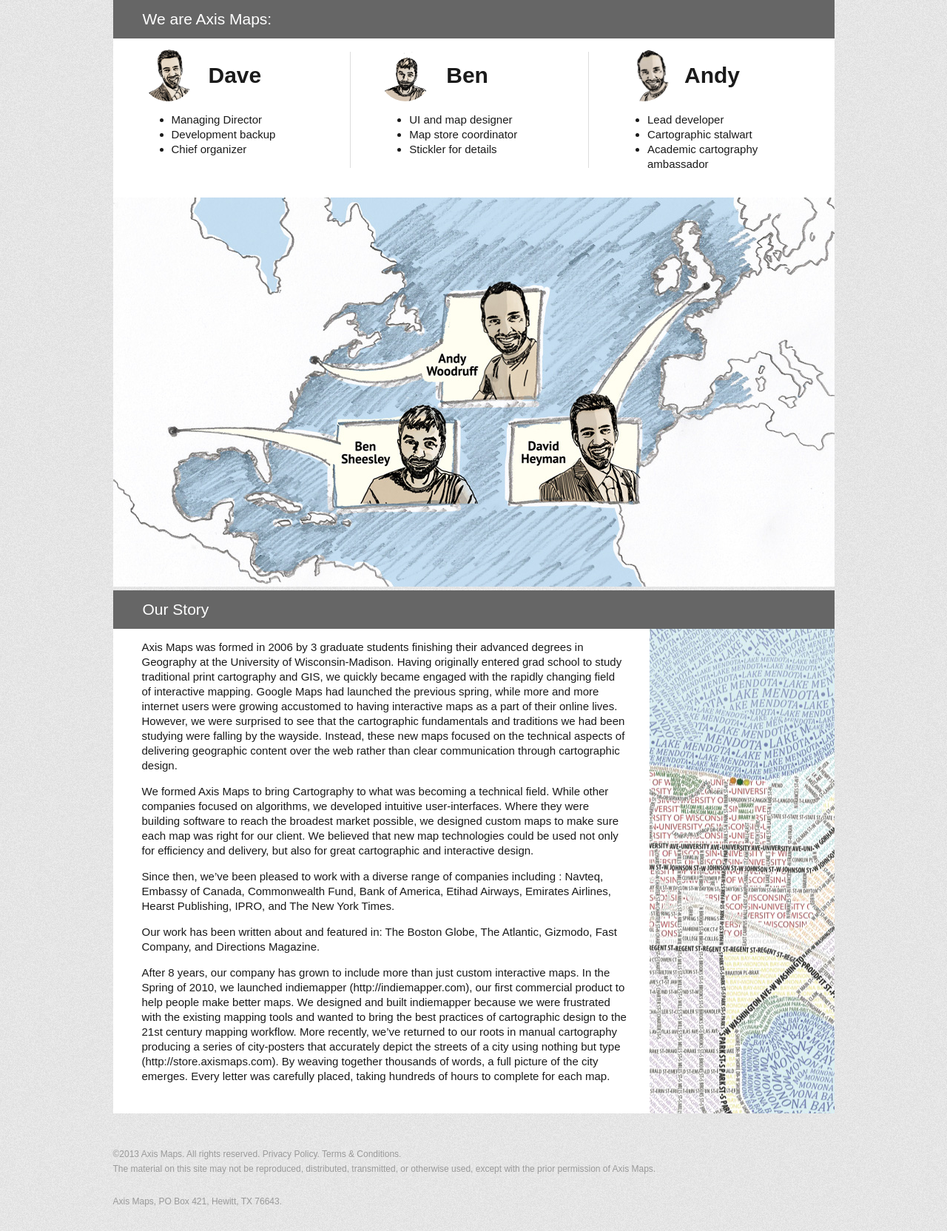
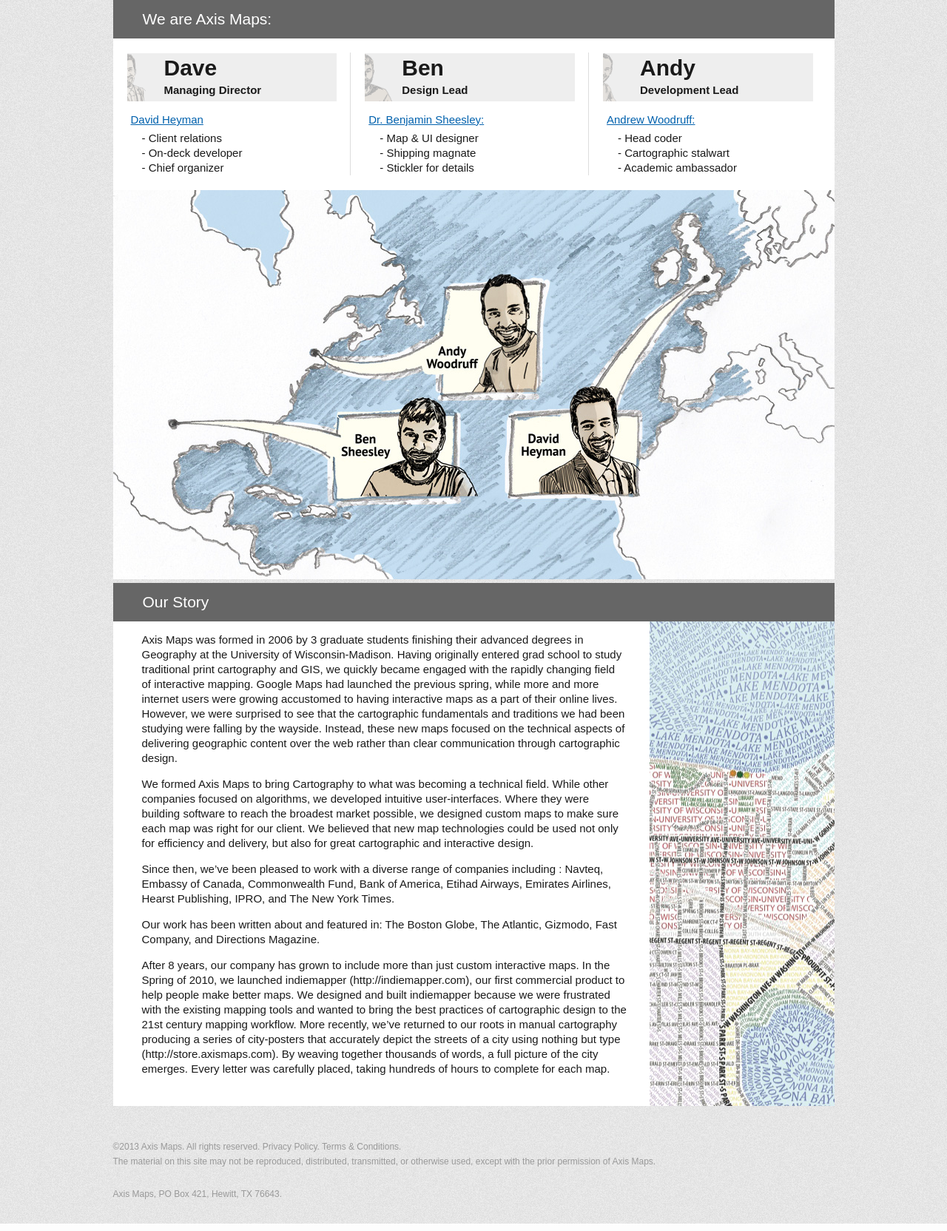
Before and after one commit to axismaps/website, a PHP site: page /company.php in a window 1280 px wide. Shown: the part 195-1859 px from the top of the page at 74% size. Run offline with PHP 8.4, Linux system fonts and the light colour scheme; data that the repository does not hold is empty; some libraries are stand-ins or nearby versions.

Commit message:
Finalized company page

```diff
--- a/company.php
+++ b/company.php
@@ -3,7 +3,7 @@
 	<head>
 		<meta charset="utf-8">
 		<meta http-equiv="X-UA-Compatible" content="IE=edge">
-		<title>Axis Maps Portfolio - Cartography. Visualization. Design.</title>
+		<title>Axis Maps Company - Cartography. Visualization. Design.</title>
 		<meta name="description" content="Axis Maps Data Design Code">
 		<?php include('include/meta.php'); ?>
 	</head>
@@ -14,30 +14,42 @@
 			<section id="trio">
 				<h2 class="ribbon">We are Axis Maps:</h2>
 				<article id="dave" style="height:auto">
-					<div class="headshot"></div>
-					<h3>Dave</h3>
+					<div class="headshot">
+						<img src="images/dave.png" alt="dave" style="margin-left:-85px">
+						<h3>Dave</h3>
+						<b>Managing Director</b>
+					</div>
+					<p><a href="mailto:dave@axismaps.com">David Heyman</a></p>
 					<ul>
-						<li>Managing Director</li>
-						<li>Development backup</li>
+						<li>Client relations</li>
+						<li>On-deck developer</li>
 						<li>Chief organizer</li>
 					</ul>
 				</article>
 				<article id="ben" style="height:auto">
-					<div class="headshot"></div>
-					<h3>Ben</h3>
+					<div class="headshot">
+						<img src="images/ben.png" alt="ben" style="margin-left:-90px">
+						<h3>Ben</h3>
+						<b>Design Lead</b>
+					</div>
+					<p><a href="mailto:ben@axismaps.com">Dr. Benjamin Sheesley:</a></p>
 					<ul>
-						<li>UI and map designer</li>
-						<li>Map store coordinator</li>
+						<li>Map &amp; UI designer</li>
+						<li>Shipping magnate</li>
 						<li>Stickler for details</li>
 					</ul>
 				</article>
 				<article id="andy" style="height:auto">
-					<div class="headshot"></div>
-					<h3>Andy</h3>
+					<div class="headshot">
+						<img src="images/andy.png" alt="andy" style="margin-left:-68px">
+						<h3>Andy</h3>
+						<b>Development Lead</b>
+					</div>
+					<p><a href="mailto:andy@axismaps.com">Andrew Woodruff:</a></p>
 					<ul>
-						<li>Lead developer</li>
+						<li>Head coder</li>
 						<li>Cartographic stalwart</li>
-						<li>Academic cartography ambassador</li>
+						<li>Academic ambassador</li>
 				</article>
 			</section>
 			<img src="images/map.jpg" style="width:100%" />
@@ -48,6 +60,7 @@
 				<p>Since then, we’ve been pleased to work with a diverse range of companies including : Navteq, Embassy of Canada, Commonwealth Fund, Bank of America, Etihad Airways, Emirates Airlines, Hearst Publishing, IPRO, and The New York Times.</p>
 				<p>Our work has been written about and featured in: The Boston Globe, The Atlantic, Gizmodo, Fast Company, and Directions Magazine.</p>
 				<p>After 8 years, our company has grown to include more than just custom interactive maps. In the Spring of 2010, we launched indiemapper (http://indiemapper.com), our first commercial product to help people make better maps. We designed and built indiemapper because we were frustrated with the existing mapping tools and wanted to bring the best practices of cartographic design to the 21st century mapping workflow. More recently, we’ve returned to our roots in manual cartography producing a series of city-posters that accurately depict the streets of a city using nothing but type (http://store.axismaps.com). By weaving together thousands of words, a full picture of the city emerges. Every letter was carefully placed, taking hundreds of hours to complete for each map.</p>
+				<div style="clear:both"></div>
 			</section>
 			<div style="clear:both"></div>
 			<?php include('include/footer.php'); ?>
--- a/css/main.css
+++ b/css/main.css
@@ -671,29 +671,41 @@ p.more span{
 	color: white;
 }
 
-.headshot{
-	height: 70px;
-	width: 70px;
-	border-radius: 50%;
-	float: left;
-	background-size: cover;
-	margin: 15px -50px 0 0;
+#trio ul{
+	list-style: none;
+	padding-left: 0;
+	margin: 0;
 }
 
-.headshot + h3{
-	text-indent: 0;
+#trio ul li::before{
+	content: "- ";
 }
 
-#andy .headshot{
-	background-image: url(../images/andy.jpg);
+.headshot{
+	background-color: #eee;
+	background-size: contain;
+	background-position-y: center;
+	background-repeat: no-repeat;
+	margin: 20px -20px 0;
+	padding-left: 50px;
+	overflow: hidden;
+	height: 65px;
 }
 
-#ben .headshot{
-	background-image: url(../images/ben.jpg);
+.headshot h3{
+	text-indent: 0 !important;
+	margin: 0 !important;
 }
 
-#dave .headshot{
-	background-image: url(../images/dave.jpg);
+.headshot img{
+	float: left;
+	height: 65px;
+	left: 0;
+	opacity: 0.25;
+}
+
+.headshot + p{
+	margin: 15px 0 5px -15px;
 }
 
 @media (max-width: 520px) {
@@ -781,7 +793,7 @@ p.more span{
 
 	}
 	.axis-summary, #history {
-		background: none;
+		background-image: none;
 		padding-bottom: 20px;
 	}
 	.axis-summary p {
```
Also changed, not shown: images/andy.jpg (deleted), images/andy.png (added), images/ben.jpg (deleted), images/ben.png (added), images/dave.jpg (deleted), images/dave.png (added).
